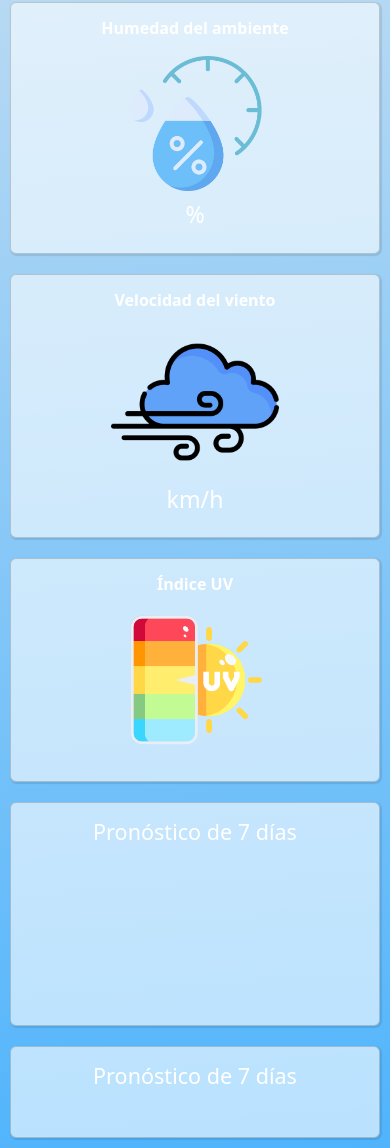
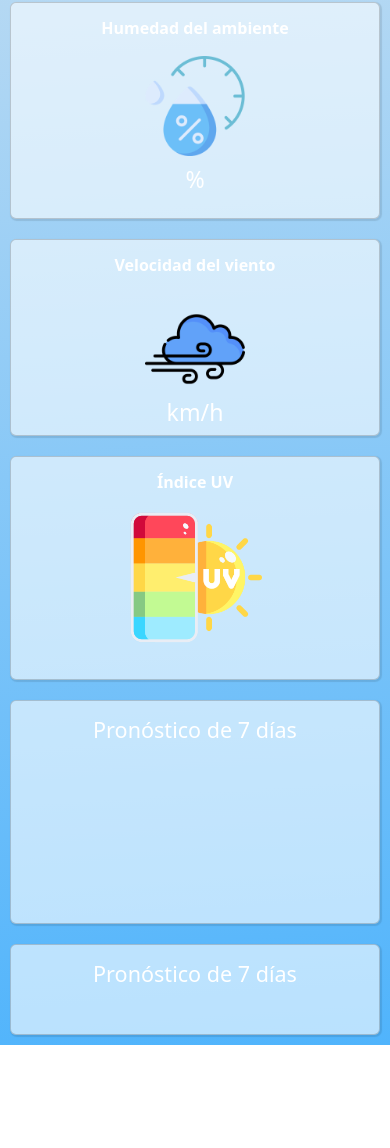
Before and after one commit to Mcarrascot/Dashboard, a website with bundled scripts: page index.html in a window 390 px wide. Shown: the part 376-1524 px from the top of the page. After the commit the page ends 1421 px from the top, so only its background shows below. Built offline with nearby package versions, Linux system fonts and the light colour scheme; no server answers.

Commit message:
Hice las cards responsivas.

```diff
--- a/assets/css/styles.css
+++ b/assets/css/styles.css
@@ -3,12 +3,20 @@ navbar {
     background: linear-gradient(356deg, #50b4fc, #d8e5f0) !important;
 }
 
-/* --- contenedores 1 -----*/
 .cards {
     display: grid;
-    grid-auto-flow: column;
+    grid-template-columns: repeat(auto-fit, minmax(200px, 1fr));
+    grid-auto-rows: auto;
+
 
     @media only screen and (max-width: 580px) {
+        display: flex;
+        flex-direction: column;
+    }
+}
+
+.forecast-charts {
+    @media only screen and (max-width: 800px) {
         display: flex;
         flex-direction: column;
     }
--- a/index.html
+++ b/index.html
@@ -54,7 +54,6 @@
 
         <!--Sección cards temperatura - Humedad - viento  -indice uv-->
 
-        <div class="cards">
             <!-- Las condiciones climáticas -->
             <div class="card">
                 <div class="content">
@@ -75,7 +74,7 @@
                 <div class="content">
                     <div class="card-body">
                         <h6 class="card-title"><strong>Humedad del ambiente</strong></h6>
-                        <img src="assets/imgs/humedad.png" alt="" style="width:40%; padding: 10px 0">
+                        <img src="assets/imgs/humedad.png" alt="" style="max-width:100px; padding: 10px 0">
                         <h3><span id="humedad"></span>%</h3>
                     </div>
                 </div>
@@ -87,11 +86,11 @@
                 <div class="content">
                     <div class="card-body">
                         <h6 class="card-title"><strong>Velocidad del viento</strong></h6>
-                        <img src="assets/imgs/wind.png" alt="" style="width:50%">
+    </div>
+                        <img src="assets/imgs/wind.png" alt="" style="max-width: 100px;">
                         <h3><span id="velocidad-viento"></span> km/h</h3>
                     </div>
 
-                </div>
             </div>
 
             <!-- indice UV -->
@@ -106,9 +105,8 @@
                 </div>
             </div>
         </div>
-    </div>
 
-    <div class="cards">
+    <div class="cards forecast-charts">
         <div class="card">
             <div class="content">
                 <div class="card-body">
```
